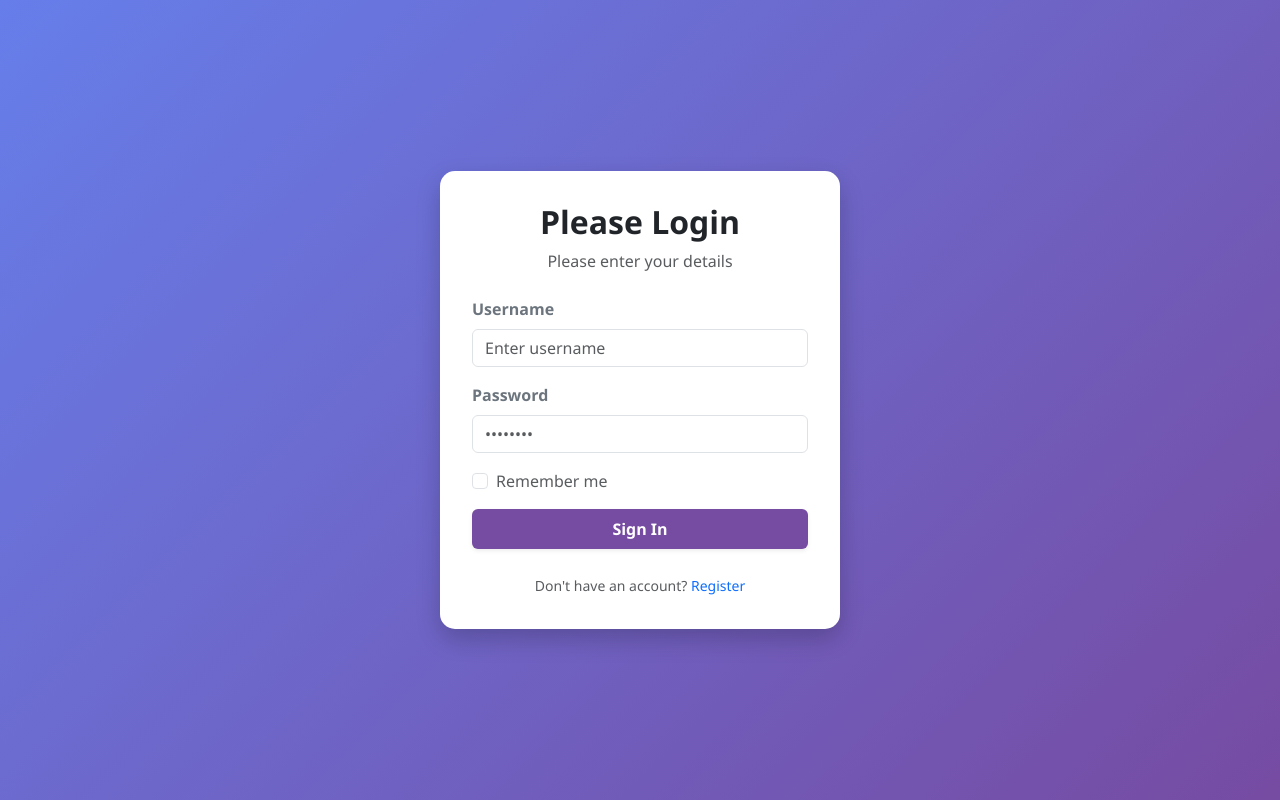
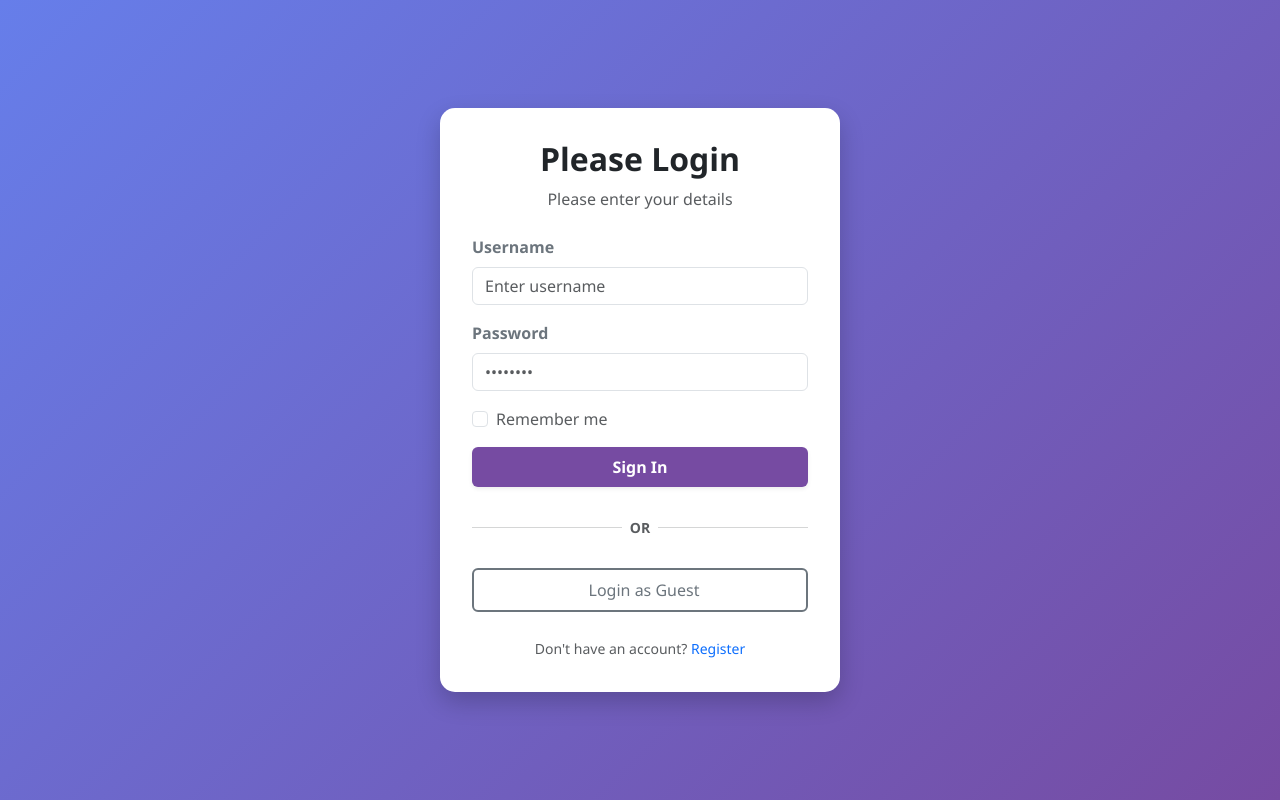
Before and after one commit to GeorgeStyl/Project-Birbou, a Django app: page /accounts/login/ in a window 1280 px wide. Run offline with Django 5.2, Linux system fonts and the light colour scheme.

Commit message:
Added back the butoon for logining as guest

```diff
--- a/birbou_app/templates/login.html
+++ b/birbou_app/templates/login.html
@@ -77,6 +77,17 @@
         </div>
 
         <button type="submit" class="btn btn-primary w-100 py-2 fw-bold shadow-sm">Sign In</button>
+
+        <div class="d-flex align-items-center my-4">
+            <hr class="flex-grow-1 text-muted">
+            <span class="mx-2 text-muted small fw-bold">OR</span>
+            <hr class="flex-grow-1 text-muted">
+        </div>
+
+        <a href="{% url 'guest_login' %}" class="btn btn-outline-secondary w-100 py-2 border-2">
+            <i class="bi bi-person-badge me-2"></i>Login as Guest
+        </a>
+
     </form>
 
 
```
